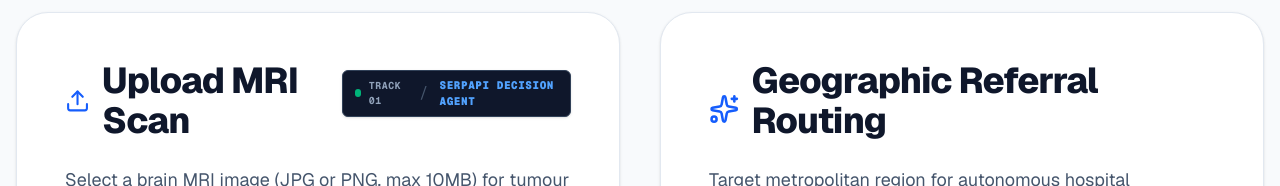
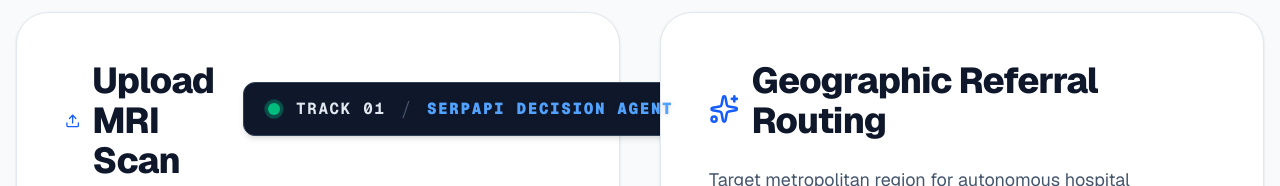
Before and after one commit to moonylit/brain-tumour-agent, a Next.js app in the folder frontend/: page / in a window 1280 px wide. Shown: the part 737-923 px from the top of the page. Built offline with nearby package versions, Linux system fonts and the light colour scheme; no server answers.

Commit message:
fix(ui): enlarge track 01 badge with single-line whitespace-nowrap styling

```diff
--- a/frontend/components/UploadCard.tsx
+++ b/frontend/components/UploadCard.tsx
@@ -188,11 +188,25 @@ export default function UploadCard({
                 <Upload className="h-8 w-8 text-blue-600" />
                 <span>Upload MRI Scan</span>
               </h2>
-              <div className="mx-auto inline-flex items-center gap-2 px-3 py-1.5 bg-slate-900 rounded-md shadow-sm border border-slate-700 mb-8 hover:scale-105 transition-transform cursor-default">
-                <div className="flex h-2 w-2 rounded-full bg-emerald-500 animate-pulse"></div>
-                <span className="text-[10px] font-mono font-bold text-slate-400 tracking-wider uppercase">Track 01</span>
-                <span className="text-slate-600 mx-1">/</span>
-                <span className="text-[11px] font-mono font-black text-blue-400 tracking-wider uppercase">SerpApi Decision Agent</span>
+              <div className="mx-auto inline-flex items-center gap-4 px-6 py-3 bg-slate-900 rounded-xl shadow-md border border-slate-700 mb-10 hover:shadow-lg hover:border-slate-600 transition-all cursor-default whitespace-nowrap">
+                {/* Larger Pulsing Dot */}
+                <div className="relative flex h-3 w-3">
+                  <span className="animate-ping absolute inline-flex h-full w-full rounded-full bg-emerald-400 opacity-75"></span>
+                  <span className="relative inline-flex rounded-full h-3 w-3 bg-emerald-500"></span>
+                </div>
+
+                {/* Enlarged Text 1 */}
+                <span className="text-sm md:text-base font-mono font-bold text-slate-200 tracking-widest uppercase">
+                  Track 01
+                </span>
+
+                {/* Sleek Divider */}
+                <span className="text-slate-600 font-light text-xl">/</span>
+
+                {/* Enlarged Text 2 */}
+                <span className="text-sm md:text-base font-mono font-black text-blue-400 tracking-widest uppercase drop-shadow-sm">
+                  SerpApi Decision Agent
+                </span>
               </div>
             </div>
             <p className="text-base md:text-lg text-slate-600 leading-relaxed mb-8">
```
